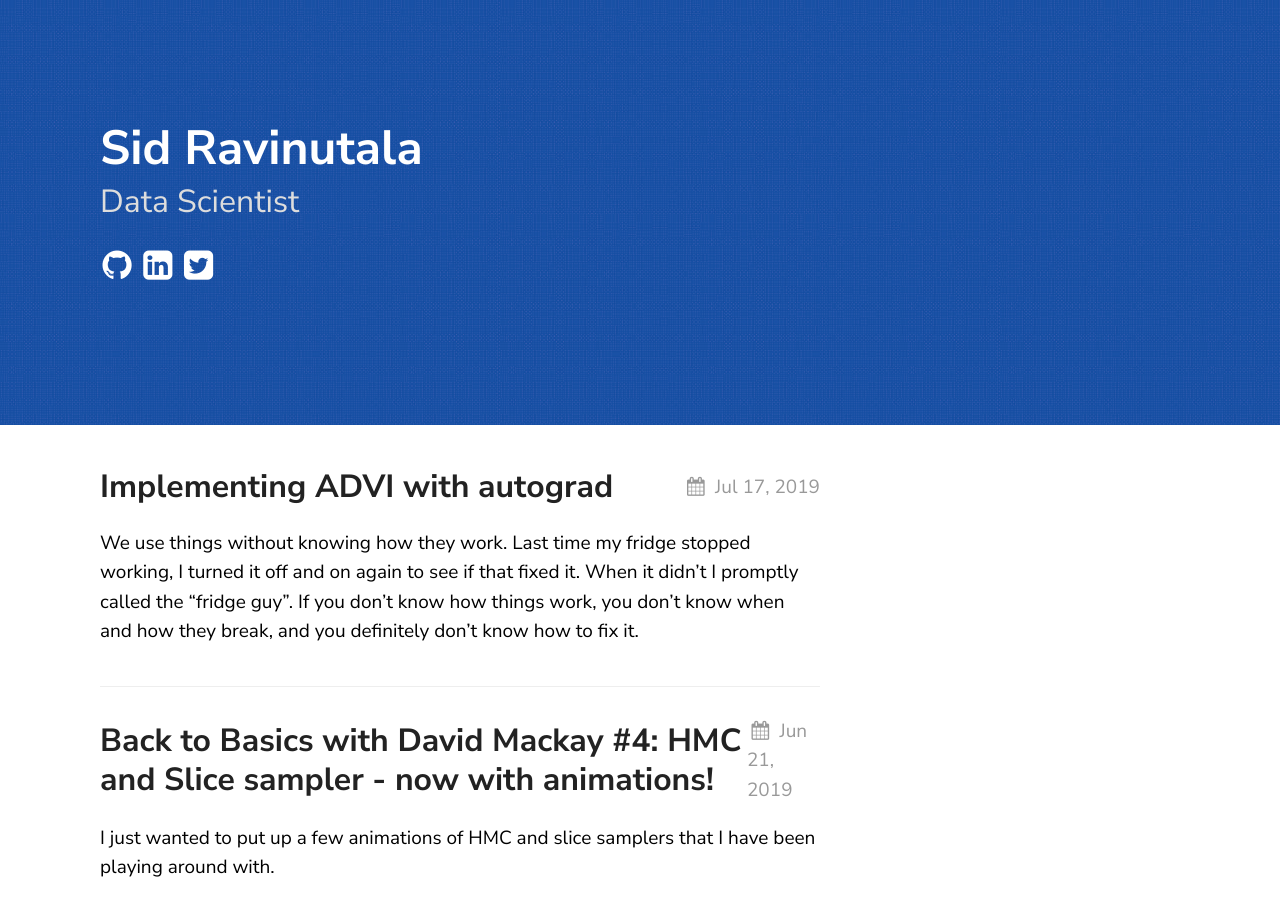
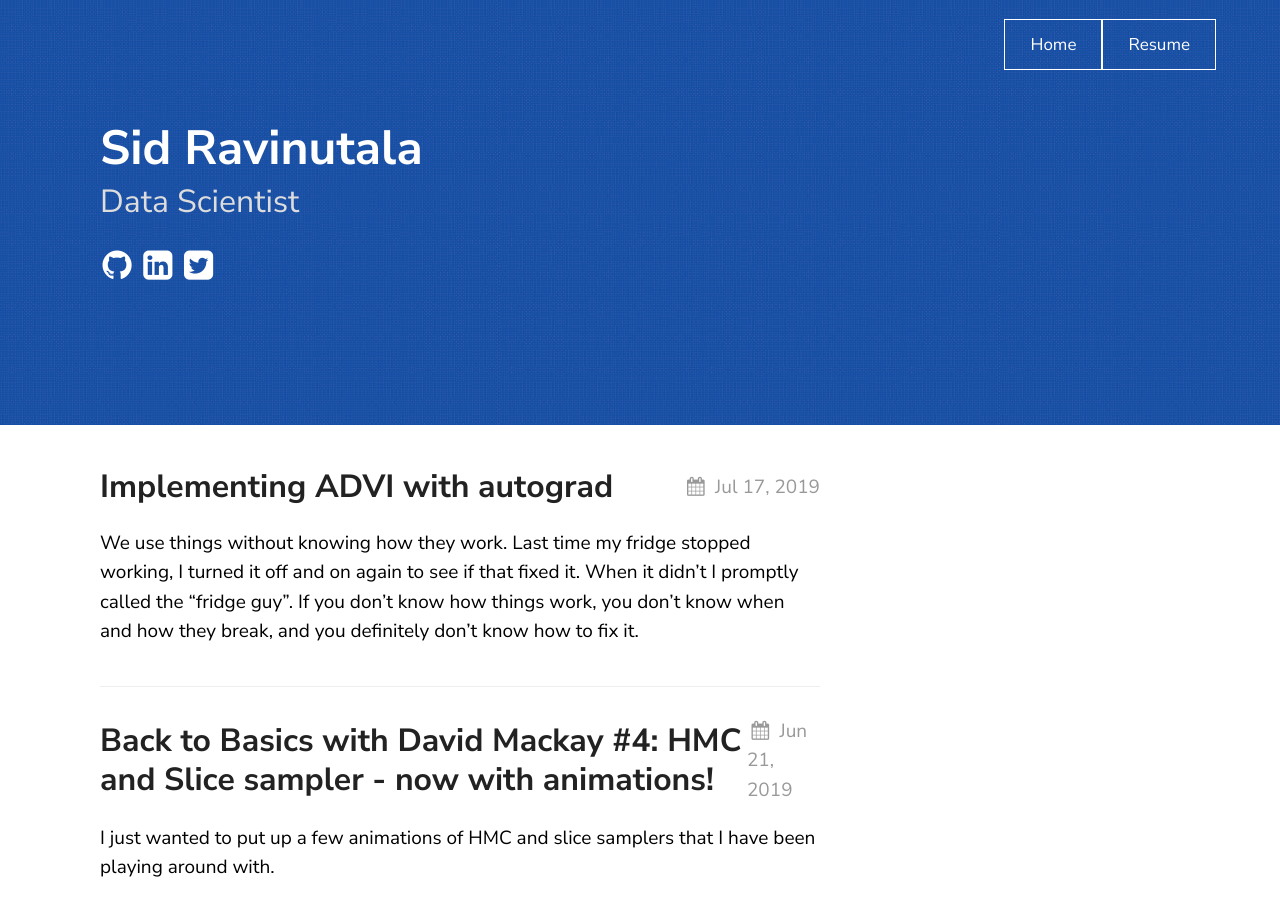
Before and after one commit to sidravi1/sidravi1.github.io, a Jekyll site: the page built from index.html, in a window 1280 px wide and 900 px high. Built offline with Jekyll 4.4.1, drawn with Linux system fonts in a browser that asks for light colours.

Commit message:
nav chnages

```diff
--- a/_config.yml
+++ b/_config.yml
@@ -20,11 +20,15 @@ header_pages:
   - blog/index.html
   - index.html
 
+sass:
+  sass_dir: _sass
+
 texture:
   title: Sid Ravinutala
   tagline: Data Scientist
   date_format: "%b %-d, %Y"
   style: blue
+  showNav: true
   social_links:
     twitter: sidinusofaiii
     github:  sidravi1
--- a/_includes/nav.html
+++ b/_includes/nav.html
@@ -1,8 +1,8 @@
 {%- if site.texture.showNav -%}
 <div class="navbar">
 	<ul>
-		<a href="#"><li>Home</li></a>
-		<a href="#"><li>About</li></a>
+		<a href="index.html"><li>Home</li></a>
+		<a href="resume.md"><li>Resume</li></a>
 	</ul>
 </div>
 {%- endif -%}
--- a/blog/index.html
+++ b/blog/index.html
@@ -1,5 +1,5 @@
 ---
-layout: default
+layout: home
 title: Blog
 ---
 	<h1>All blog posts</h1>
```
